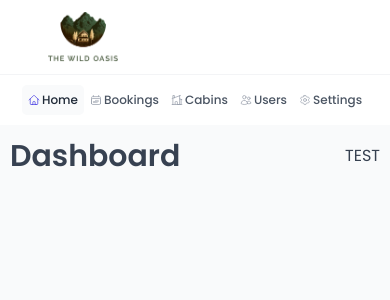
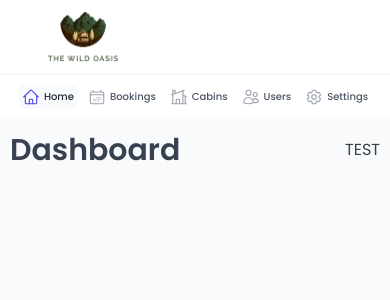
Before and after one commit to farshadahmadian/the_wild_oasis, a React (Vite) app: page /dashboard in a window 390 px wide. Shown: the top 300 px of the page. Built offline with nearby package versions, Linux system fonts and the light colour scheme; no server answers; a web font is replaced by a local one.

Commit message:
improve the responsive design in navbar and cabins table

```diff
--- a/src/App.tsx
+++ b/src/App.tsx
@@ -18,7 +18,7 @@ const queryClient = new QueryClient({
   defaultOptions: {
     queries: {
       // staleTime: 60 * 1000,
-      staleTime: 30 * 1000,
+      staleTime: 0,
     },
   },
 });
--- a/src/features/cabins/CabinRow.tsx
+++ b/src/features/cabins/CabinRow.tsx
@@ -4,9 +4,10 @@ import { formatCurrency } from "../../utils/helpers";
 
 const TableRow = styled.div`
   display: grid;
-  grid-template-columns: 0.6fr 1.8fr 2.2fr 1fr 1fr 1fr;
+  grid-template-columns: 2fr 0.6fr 1fr 1fr 1fr 1fr;
   column-gap: 2.4rem;
   align-items: center;
+  text-align: center;
   padding: 1.4rem 2.4rem;
 
   &:not(:last-child) {
@@ -16,41 +17,43 @@ const TableRow = styled.div`
   @media screen and (max-width: 730px) {
     /* column-gap: 0; */
     /* padding: 0; */
-    font-size: 1.2rem;
-    grid-template-columns: 0.6fr 0.6fr 1fr 1fr 1fr 1fr;
+    /* font-size: 1.2rem;
+    grid-template-columns: 2fr 0.6fr 1fr 1fr 1fr 1fr; */
   }
 
   @media screen and (max-width: 550px) {
-    grid-template-columns: 0.5fr 0.5fr 0.5fr 0.5fr 0.5fr;
+    /* grid-template-columns: 1fr 0.6fr 1fr 1fr 1fr 1fr; */
     padding: 1.2rem 1.2rem;
+    font-size: 1.2rem;
     gap: 1.2rem;
   }
 `;
 
 const Img = styled.img`
   display: block;
-  width: 6.4rem;
+  width: 100%;
+  /* height: 100%; */
   aspect-ratio: 3 / 2;
   object-fit: cover;
   object-position: center;
-  transform: scale(1.5) translateX(-7px);
+  /* transform: scale(1.5) translateX(-7px); */
 `;
 
 const Cabin = styled.div`
-  font-size: 1.6rem;
+  /* font-size: 1.6rem; */
   font-weight: 600;
   color: var(--color-grey-600);
   font-family: "Sono";
 
   @media screen and (max-width: 730px) {
-    font-size: 1.2rem;
+    /* font-size: 1.2rem; */
   }
 `;
 
 const Capacity = styled.div`
-  @media screen and (max-width: 550px) {
+  /* @media screen and (max-width: 550px) {
     display: none;
-  }
+  } */
 `;
 
 const Price = styled.div`
@@ -74,7 +77,7 @@ function CabinRow({ cabin }: CabinRowPropsType) {
     <TableRow role="row">
       <Img src={image} alt={`cabin ${name}`} />
       <Cabin>{name}</Cabin>
-      <Capacity>Fits up to {maxCapacity}</Capacity>
+      <Capacity>{maxCapacity}</Capacity>
       <Price>{formatCurrency(regularPrice)}</Price>
       <Discount>{formatCurrency(discount)}</Discount>
       <button>delete</button>
--- a/src/features/cabins/CabinTable.tsx
+++ b/src/features/cabins/CabinTable.tsx
@@ -12,16 +12,17 @@ const Table = styled.div`
   border-radius: 7px;
   overflow: hidden;
 
-  @media screen and (max-width: 730px) {
+  /* @media screen and (max-width: 730px) {
     font-size: 1.2rem;
-  }
+  } */
 `;
 
 const TableHeader = styled.header`
   display: grid;
-  grid-template-columns: 0.6fr 1.8fr 2.2fr 1fr 1fr 1fr;
+  grid-template-columns: 2fr 0.6fr 1fr 1fr 1fr 1fr;
   column-gap: 2.4rem;
   align-items: center;
+  text-align: center;
 
   background-color: var(--color-grey-50);
   border-bottom: 1px solid var(--color-grey-100);
@@ -34,21 +35,22 @@ const TableHeader = styled.header`
   @media screen and (max-width: 730px) {
     /* column-gap: 0; */
     /* padding: 0; */
-    font-size: 1.2rem;
-    grid-template-columns: 0.6fr 0.6fr 1fr 1fr 1fr 1fr;
+    /* font-size: 1.2rem;
+    grid-template-columns: 2fr 0.6fr 1fr 1fr 1fr 1fr; */
   }
 
   @media screen and (max-width: 550px) {
-    grid-template-columns: 0.5fr 0.5fr 0.5fr 0.5fr 0.5fr;
+    /* grid-template-columns: 1fr 0.6fr 1fr 1fr 1fr 1fr; */
     padding: 1.2rem 1.2rem;
+    font-size: 1.2rem;
     gap: 1.2rem;
   }
 `;
 
 const Capacity = styled.div`
-  @media screen and (max-width: 550px) {
+  /* @media screen and (max-width: 550px) {
     display: none;
-  }
+  } */
 `;
 
 function CabinTable() {
--- a/src/ui/MainNav.tsx
+++ b/src/ui/MainNav.tsx
@@ -15,8 +15,11 @@ const NavList = styled.ul`
 
   @media screen and (max-width: 980px) {
     flex-direction: row;
-    gap: 0;
   }
+
+  /* @media screen and (max-width: 980px) {
+    flex-direction: row;
+  } */
 `;
 
 const StyledNavLink = styled(NavLink)`
@@ -31,15 +34,31 @@ const StyledNavLink = styled(NavLink)`
     font-weight: 500;
     padding: 1.2rem 2.4rem;
     transition: all 0.3s;
-    @media screen and (max-width: 730px) {
-      font-size: 1.2rem;
+    @media screen and (max-width: 980px) {
+      gap: 0.4rem;
+    }
+    @media screen and (max-width: 700px) {
+      /* font-size: 1.2rem; */
       padding: 0.6rem 1.2rem;
     }
 
-    @media screen and (max-width: 550px) {
+    @media screen and (max-width: 600px) {
       padding: 0.6rem 0.6rem;
+      font-size: 1.2rem;
+      /* gap: 0.2rem; */
+    }
+
+    @media screen and (max-width: 450px) {
+      padding: 0.3rem 0.3rem;
+      font-size: 1rem;
+      /* gap: 0.2rem; */
+    }
+
+    @media screen and (max-width: 380px) {
       /* font-size: 1rem; */
-      gap: 0.2rem;
+      /* gap: 0.2rem; */
+      /* padding: 0; */
+      font-size: 0.8rem;
     }
   }
 
@@ -54,14 +73,15 @@ const StyledNavLink = styled(NavLink)`
   }
 
   & svg {
-    width: 2.4rem;
-    height: 2.4rem;
+    width: 1.8rem;
+    height: 1.8rem;
     color: var(--color-grey-400);
     transition: all 0.3s;
-    @media screen and (max-width: 730px) {
+
+    /* @media screen and (max-width: 730px) {
       width: 1.2rem;
       height: 1.2rem;
-    }
+    } */
   }
 
   &:hover svg,
```
